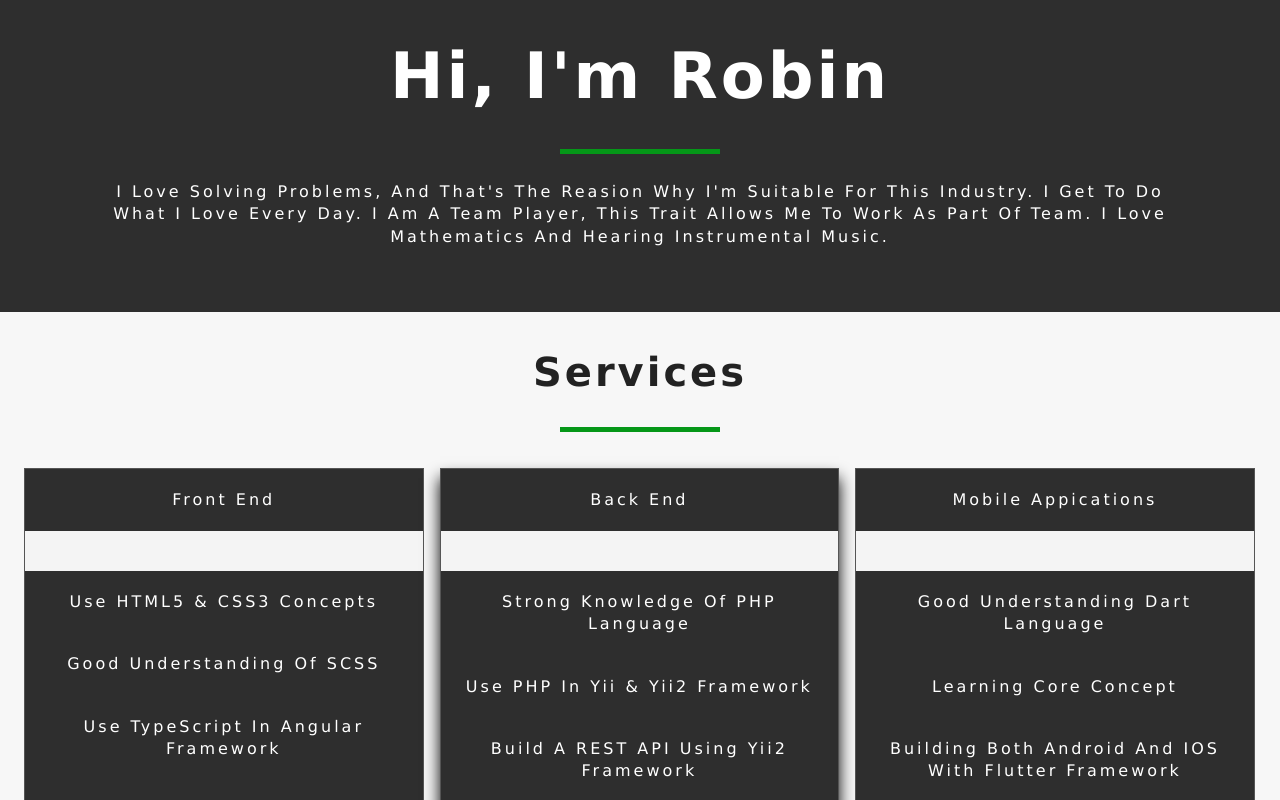
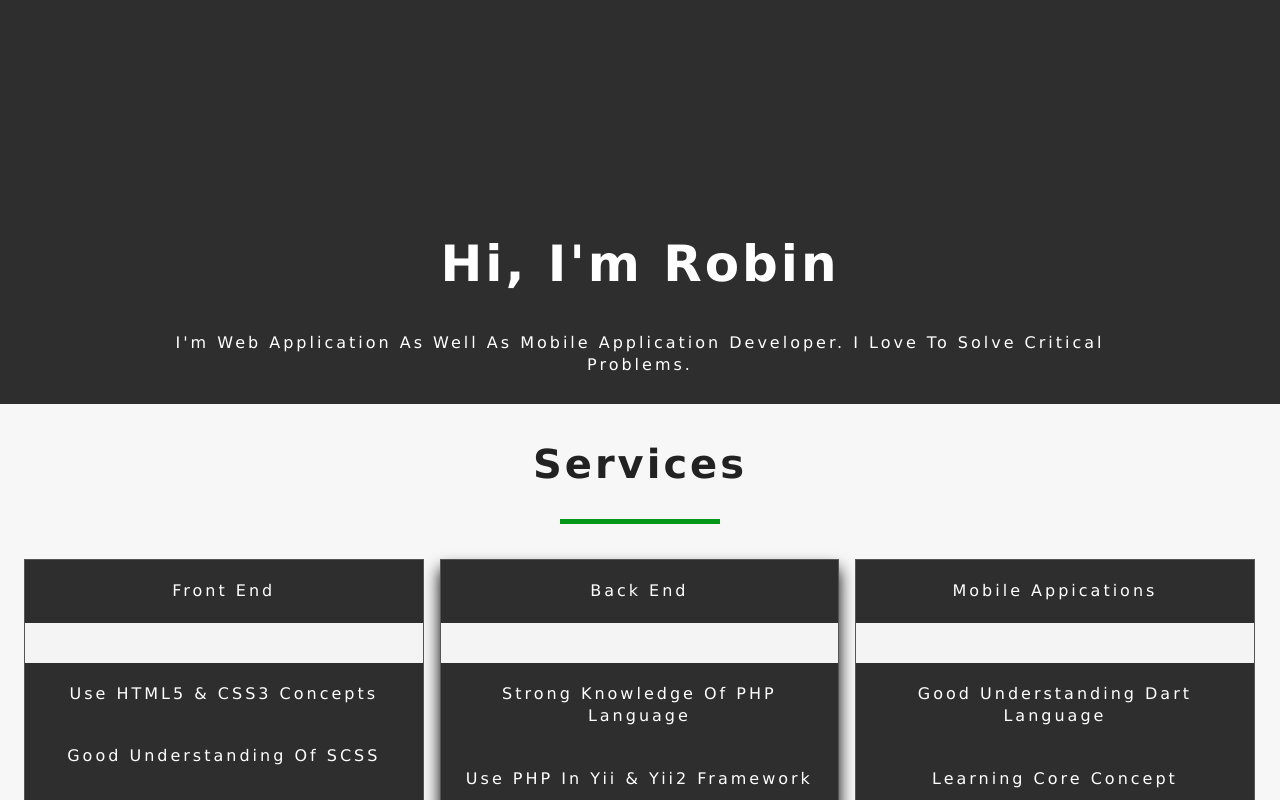
Before and after one commit to robinGiri/Blog, an Angular app: page /aboutMe in a window 1280 px wide. Shown: the top 800 px of the page. Built offline with nearby package versions, Linux system fonts and the light colour scheme.

Commit message:
little animation in action

```diff
--- a/src/app/about-me/about-me.component.html
+++ b/src/app/about-me/about-me.component.html
@@ -1,6 +1,8 @@
 <div class="banner">
+  <header class="showcase">
     <h1>Hi, I'm Robin</h1>
-    <div></div>
-    I love solving problems, and that's the reasion why I'm suitable for this Industry. I get to do what I love every day. I am a team player, this trait allows me to work as part of team. I love mathematics and hearing Instrumental music.
-    <p>{{ typewriter_display }}</p>
+  </header>
+    <section id="content" class="container">
+      I'm web application as well as mobile application developer. I love to solve critical problems.
+    </section>
   </div>
--- /dev/null
+++ b/src/app/about-me/about-me.component.scss
@@ -0,0 +1,62 @@
+  .banner {
+    background: #2e2e2e ;
+    color: var(--mainWhite);
+    padding: 2rem 1rem;
+    text-align: center;
+    text-transform: capitalize;
+    letter-spacing: var(--mainSpacing);
+  }
+
+  @media screen and (min-width: 576px) {
+    .banner {
+      padding: 2rem 3rem;
+    }
+    .banner h1 {
+      font-size: 3rem;
+    }
+  }
+  @media screen and (min-width: 992px) {
+    .banner {
+      padding: 2rem 6rem;
+    }
+    .banner h1 {
+      font-size: 4rem;
+    }
+  }
+
+.container {
+    width: 100%;
+    height: 5vh;
+    margin: auto;
+    padding: 0 30px;
+  }
+
+  .showcase {
+    height: 300px;
+  }
+
+  .showcase h1 {
+    font-size: 50px;
+    line-height: 1.3;
+    position: relative;
+    animation: heading;
+    animation-duration: 3s;
+    animation-fill-mode: forwards;
+  }
+
+  @keyframes heading {
+    0%   {top: -50px;}
+    100% {top: 200px;}
+  }
+
+  #content {
+    position: relative;
+    animation-name: content;
+    animation-duration: 3s;
+    animation-fill-mode: forwards;
+  }
+
+  @keyframes content {
+    0%   {left: -1000px;}
+    100% {left: 0;}
+  }
--- a/src/app/about-me/about-me.component.ts
+++ b/src/app/about-me/about-me.component.ts
@@ -3,6 +3,7 @@ import { Component, OnInit } from '@angular/core';
 @Component({
   selector: 'app-about-me',
   templateUrl: './about-me.component.html',
+  styleUrls: ['./about-me.component.scss']
 })
 export class AboutMeComponent implements OnInit {
   typewriter_text: string = "Thank you for your interest";
--- a/src/styles.scss
+++ b/src/styles.scss
@@ -22,47 +22,6 @@
     font-family: Verdana, Geneva, Tahoma, sans-serif;
     line-height: 1.4;
   }
-
-  /* Banner */
-.banner {
-  display: inline-block;
-  background: #2e2e2e ;
-  color: var(--mainWhite);
-  padding: 2rem 1rem;
-  text-align: center;
-  text-transform: capitalize;
-  letter-spacing: var(--mainSpacing);
-}
-.banner h1 {
-  font-size: 2.5rem;
-}
-.banner div {
-  width: 10rem;
-  height: 5px;
-  background: var(--primaryColor);
-  margin: 1.7rem auto;
-}
-.banner p {
-  font-size: 1.2rem;
-  margin-bottom: 2rem;
-}
-@media screen and (min-width: 576px) {
-  .banner {
-    padding: 2rem 3rem;
-  }
-  .banner h1 {
-    font-size: 3rem;
-  }
-}
-@media screen and (min-width: 992px) {
-  .banner {
-    padding: 2rem 6rem;
-  }
-  .banner h1 {
-    font-size: 4rem;
-  }
-}
-/* End of Banner */
 
 /* services */
 .services {
```
Also changed, not shown: src/app/portfolio/portfolio.component.scss (added).
